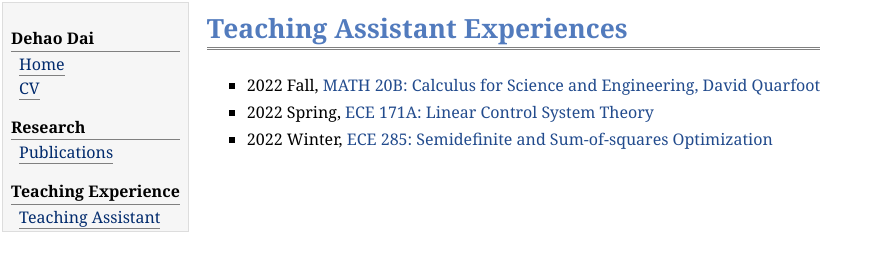
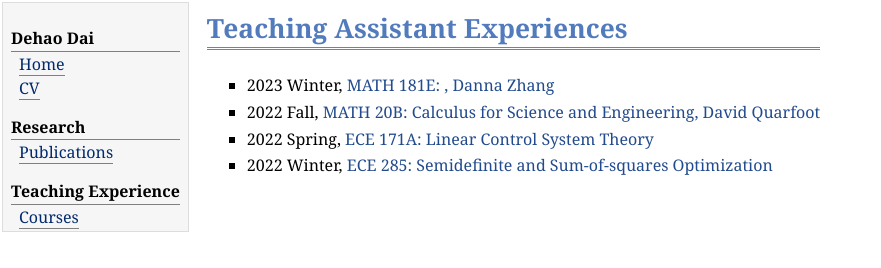
Before and after one commit to DehaoDai/Dehaodai.github.io, a plain HTML site: page Teaching.html in a window 1280 px wide. Shown: the whole page, without its empty margins (0-881 px from the left). Drawn offline with Linux system fonts and the light colour scheme.

Commit message:
Update Teaching.html

```diff
--- a/Teaching.html
+++ b/Teaching.html
@@ -18,7 +18,7 @@
   <div class="menu-category">Research</div>
   <div class="menu-item"><a href="Publications.html" class = "current">Publications</a></div>
   <div class="menu-category">Teaching Experience</div>
-  <div class="menu-item"><a href="Teaching.html" class="current">Teaching Assistant</a></div>
+  <div class="menu-item"><a href="Teaching.html" class="current">Courses</a></div>
 
 </td>
 <td id="layout-content">
@@ -28,6 +28,9 @@
     <h1>Teaching Assistant Experiences</h1>
 </div>
 <ul>
+  <li>
+    <p>2023 Winter, <a href="https://dehaodai.github.io/MATH181E/math181e.html">MATH 181E: , Danna Zhang</a></p>
+  </li>
   <li>
     <p>2022 Fall, <a href="https://canvas.ucsd.edu/courses/40300">MATH 20B: Calculus for Science and Engineering, David Quarfoot</a></p>
   </li>
```
